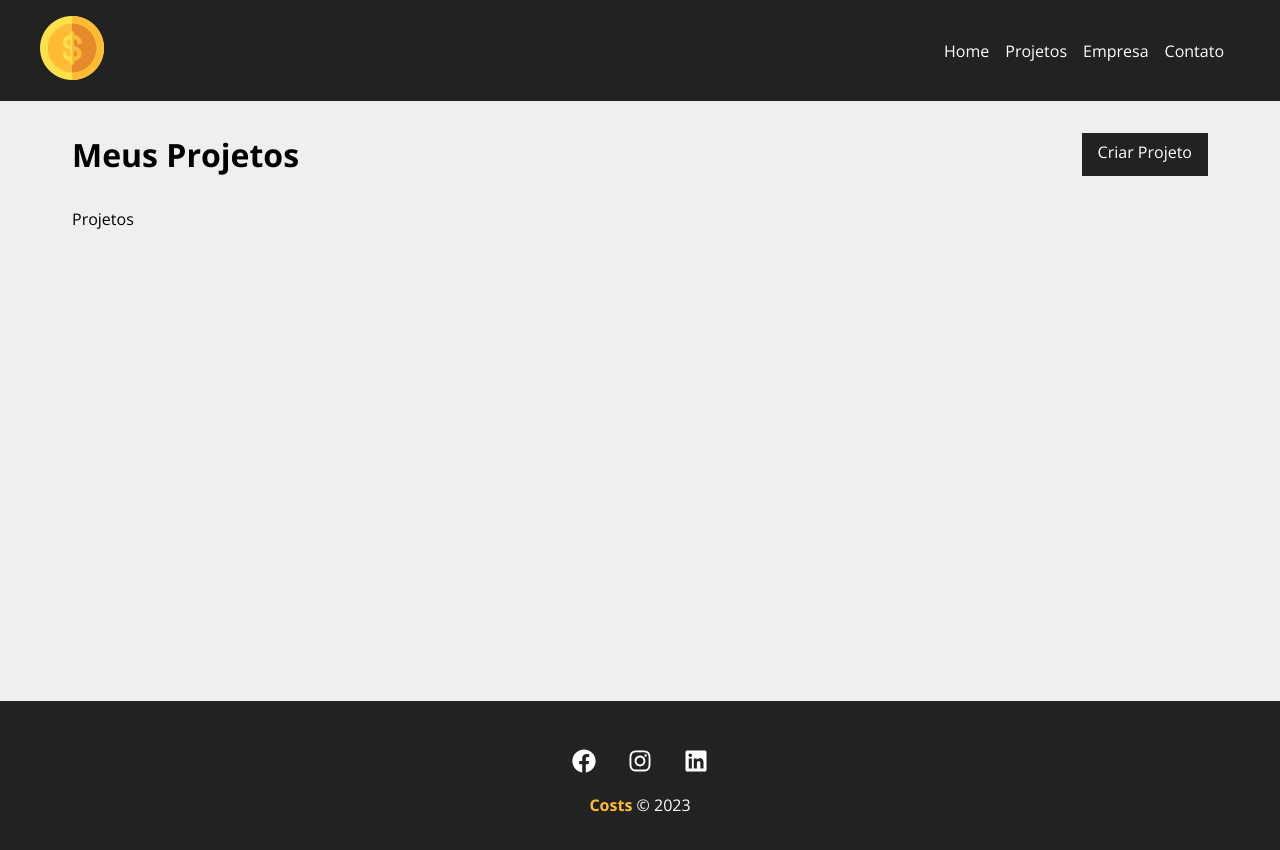
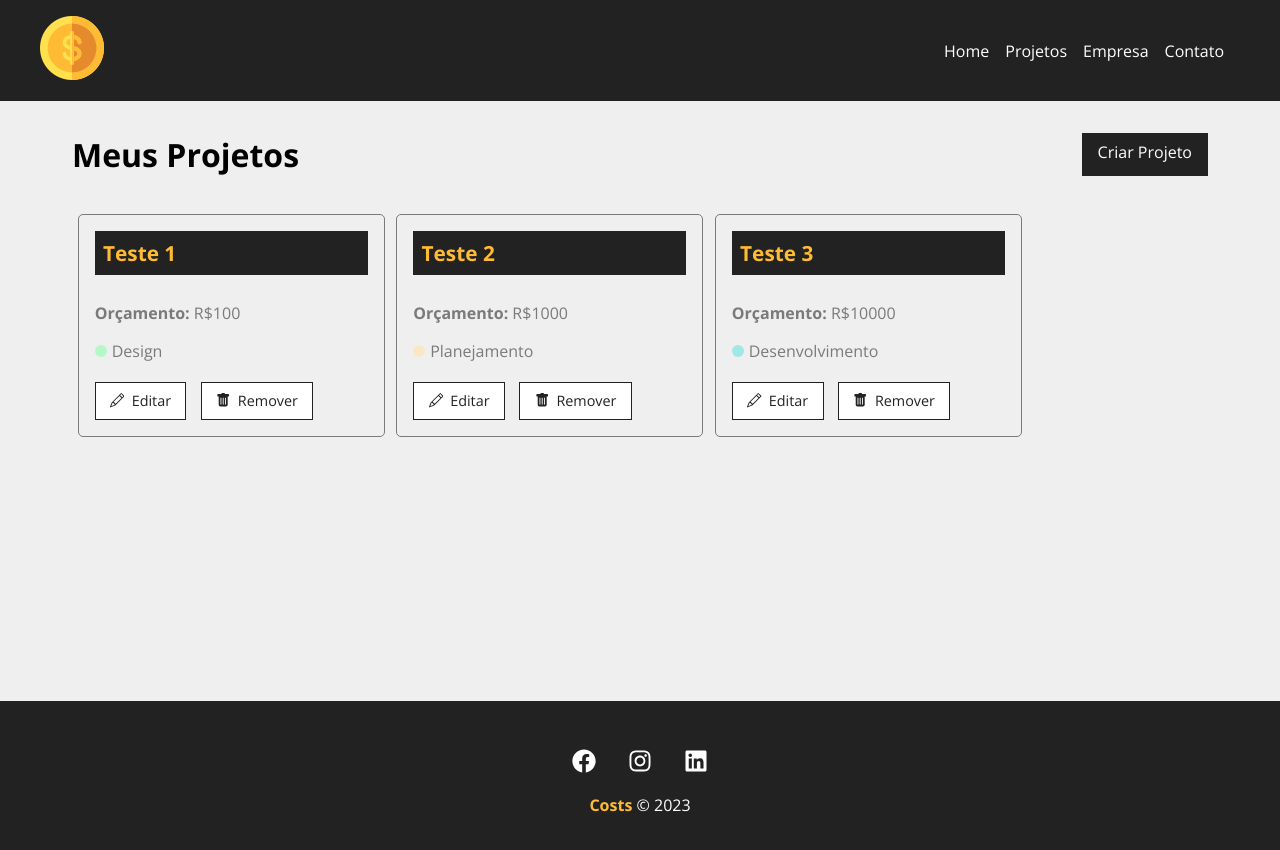
Before and after one commit to HSuarez89/react-hora-de-codar, a React (Create React App) app in the folder costs/: page /projetos in a window 1280 px wide. Shown: the top 850 px of the page. Built offline with nearby package versions, Linux system fonts and the light colour scheme; data requests are answered from the project's data file.

Commit message:
Criação dos cards dos projetos

```diff
--- a/costs/db.json
+++ b/costs/db.json
@@ -1,6 +1,38 @@
 {
   "projetos": [
-
+    {
+      "name": "Teste 1",
+      "orcamento": "100",
+      "categoria": {
+        "id": "3",
+        "nome": "Design"
+      },
+      "cost": 0,
+      "servicos": [],
+      "id": 1
+    },
+    {
+      "name": "Teste 2",
+      "orcamento": "1000",
+      "categoria": {
+        "id": "4",
+        "nome": "Planejamento"
+      },
+      "cost": 0,
+      "servicos": [],
+      "id": 2
+    },
+    {
+      "name": "Teste 3",
+      "orcamento": "10000",
+      "categoria": {
+        "id": "2",
+        "nome": "Desenvolvimento"
+      },
+      "cost": 0,
+      "servicos": [],
+      "id": 3
+    }
   ],
   "categorias": [
     {
--- a/costs/src/components/pages/Projetos.js
+++ b/costs/src/components/pages/Projetos.js
@@ -3,13 +3,28 @@ import Mensagem from "../layout/Mensagem"
 import styles from './Projetos.module.css'
 import Container from '../layout/Container'
 import BotaoNovoProjeto from "../layout/BotaoNovoProjeto"
+import CardProjeto from "../projetos/CardProjeto"
+import { useState, useEffect } from "react"
 
 function Projetos(){
+    const [projetos, setProjetos] = useState([])
     const location = useLocation()
     let mensagem = ''
     if(location.state){
         mensagem = location.state.mensagem
     }
+    useEffect(() =>{
+        fetch('http://localhost:5000/projetos',{
+            method: 'GET',
+            headers: {'Content-Type': 'application/json',},
+        })
+        .then((resp) => resp.json())
+        .then((data) => {
+            console.log(data)
+            setProjetos(data)
+        })
+        .catch((err) => console.log(err))
+    }, [])
     return(
         <div className={styles.projeto_container}>
             <div className={styles.titulo_container}>
@@ -18,7 +33,15 @@ function Projetos(){
             </div>
             {mensagem && <Mensagem type='sucesso' msg={mensagem} />}
             <Container customClass='start'>
-                <p>Projetos</p>
+                {projetos.length > 0 &&
+                    projetos.map((projeto) =>(
+                        <CardProjeto
+                        name={projeto.name}
+                        id= {projeto.id}
+                        orcamento = {projeto.orcamento}
+                        categoria = {projeto.categoria.nome}
+                        key = {projeto.id} />
+                    ))}
             </Container>
         </div>
 
--- /dev/null
+++ b/costs/src/components/projetos/CardProjeto.js
@@ -0,0 +1,23 @@
+import styles from './CardProjeto.module.css'
+import {BsPencil, BsFillTrashFill} from 'react-icons/bs'
+import {Link} from 'react-router-dom'
+
+function CardProjeto({id, name, orcamento, categoria, handleRemove}) {
+    return (
+        <div className={styles.card_projeto}>
+            <h4>{name}</h4>
+            <p><span>Orçamento:</span> R${orcamento}</p>
+            <p className={styles.text_categoria}><span className={`${styles[categoria.toLowerCase()]}`}></span>{categoria}</p>
+            <div className={styles.acoes_card_projeto}>
+                <Link to='/'>
+                    <BsPencil /> Editar
+                </Link>
+                <button>
+                    <BsFillTrashFill /> Remover
+                </button>
+            </div>
+        </div>
+    )
+}
+
+export default CardProjeto
--- /dev/null
+++ b/costs/src/components/projetos/CardProjeto.module.css
@@ -0,0 +1,87 @@
+.card_projeto {
+    padding: 1em;
+    border: 1px solid #7a7a7a;
+    border-radius: 5px;
+    width: 24vw;
+    margin: 0.5%;
+}
+
+.card_projeto h4 {
+    background-color: #222;
+    color: #ffbb33;
+    padding: 0.4em;
+    margin-bottom: 1.3em;
+    font-size: 1.3em;
+}
+
+.card_projeto p {
+    color: #7a7a7a;
+    margin-bottom: 1em;
+}
+
+.card_projeto p span {
+    font-weight: bold;
+}
+
+.text_categoria {
+    display: flex;
+    align-items: center;
+}
+
+.text_categoria span {
+    display: block;
+    width: 12px;
+    height: 12px;
+    border-radius: 50%;
+    background-color: #ccc;
+    margin-right: 5px;
+}
+
+.text_categoria .infra {
+    background-color: #ffaebc;
+}
+
+.text_categoria .design {
+    background-color: #b4f8c8;
+}
+
+.text_categoria .desenvolvimento {
+    background-color: #a0e7e5;
+}
+
+.text_categoria .planejamento {
+    background-color: #fbe7c6;
+}
+
+.acoes_card_projeto {
+    margin-top: 1.2em;
+    display: flex;
+    align-items: center;
+}
+
+.acoes_card_projeto a,
+.acoes_card_projeto button {
+    text-decoration: none;
+    border: none;
+    background-color: #fff;
+    color: #222;
+    font-size: .9em;
+    padding: .6em 1em;
+    margin-right: 1em;
+    cursor: pointer;
+    border: 1px solid #222;
+    display: flex;
+    align-items: center;
+    justify-content: center;
+    transition: 0.5s;
+}
+
+.acoes_card_projeto svg {
+    margin-right: .5em;
+}
+
+.acoes_card_projeto a:hover,
+.acoes_card_projeto button:hover {
+    background-color: #222;
+    color: #ffbb33;
+}
```
